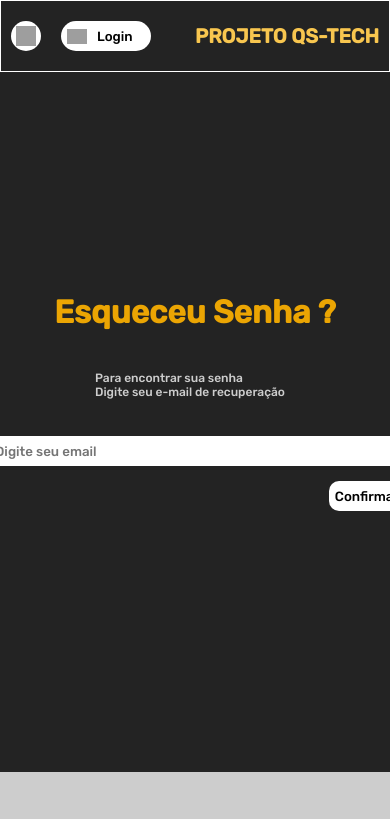
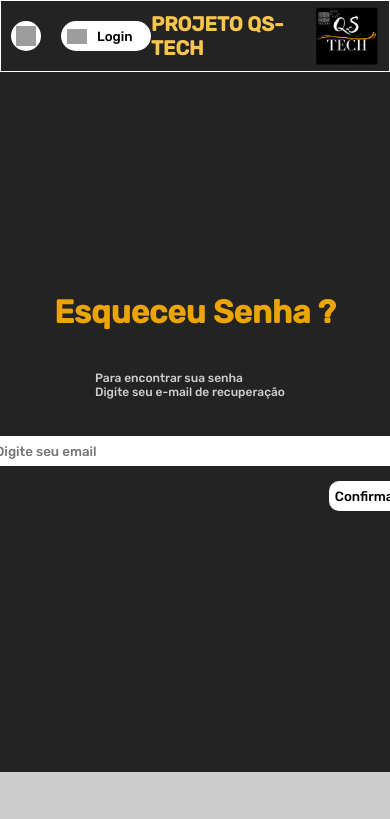
Before and after one commit to SilasDev07/qs-esqueceu-senha, a plain HTML site: page index.html in a window 390 px wide. Shown: the top 819 px of the page. Drawn offline with Linux system fonts and the light colour scheme; grey boxes are pictures that could not be loaded.

Commit message:
Update style.css

```diff
--- a/style.css
+++ b/style.css
@@ -445,7 +445,7 @@ footer {
   }
 
 .container-logo{
- display: none;
+ width: auto;
 }
 
   footer {
```
